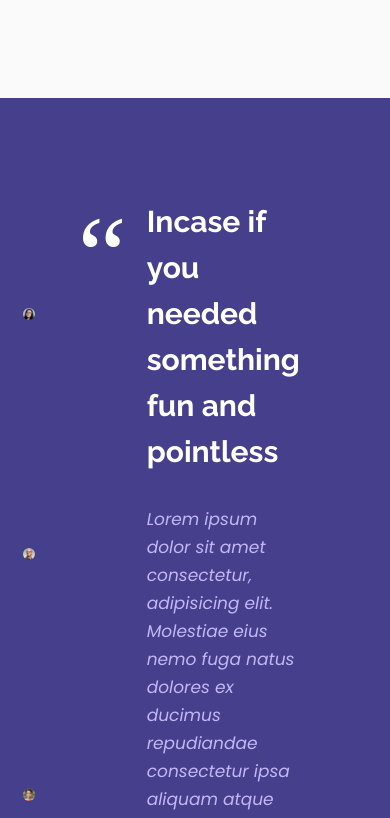
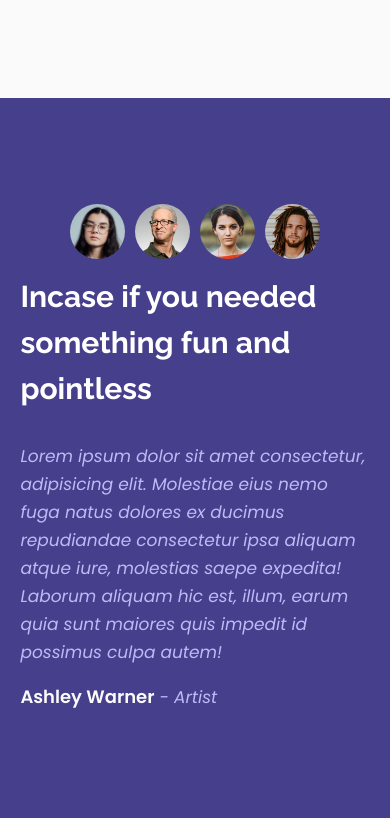
Before and after one commit to melodyyun/Lisbon, a plain HTML site: page index.html in a window 390 px wide. Shown: the part 7441-8259 px from the top of the page. Drawn offline with nearby package versions, Linux system fonts and the light colour scheme.

Commit message:
responsive for quote section completed

```diff
--- a/styles/components/_news.scss
+++ b/styles/components/_news.scss
@@ -2,10 +2,10 @@
     .wrapper{
         padding: 1px;
     }
-    img{
-        max-width: 100%;
-        // max-height: 301px;
-    }
+    // img{
+    //     max-width: 100%;
+    //     // max-height: 301px;
+    // }
     .btn{
         // display: block;
         margin: 0 auto;
@@ -49,7 +49,7 @@
         vertical-align: middle;
     }
     img{
-        width: 100%;
+        max-width: 100%;
     }
 }
 .news__container--1{
@@ -113,6 +113,11 @@
     .col-3{
         grid-template-columns: repeat(2, 1fr);
     }
+    .news__container{
+        img{
+            width: 100%;
+        }
+    }
     .news__container--1{
         display: block;
         grid-column: 1;
@@ -125,6 +130,7 @@
         }
     }
 }
+// 655px
 
 @media (max-width: 655px){
     .col-3{
--- a/styles/components/_quote.scss
+++ b/styles/components/_quote.scss
@@ -5,6 +5,7 @@
         padding: 10rem 0;
         display: flex;
         flex-flow: row wrap;
+    }
     .quote__pictures{
             display: flex;
             flex-flow: column;
@@ -14,7 +15,7 @@
             height: auto;
             margin-right: 2rem;
             img{
-                width: calc(100% - 5px);
+                width: 5.5rem;
                 box-sizing: content-box;
                 height: auto;
                 border-radius: 50%;
@@ -28,19 +29,19 @@
     .quote__pictures:first-child{
         margin-top: -5px;
     }
-        .quote__text{
-            width: 45%;
-            color: $white;
-            p{
-                color: $white;
-            }
-            &--smart{
+    .quote__text--smart{
         font-family: PlantagenetCherokee;
         color:  $white;
         font-size: 110px;
         margin: 0rem 2rem;
         height: auto;
         line-height: 113px;
+    }
+    .quote__text{
+        width: 45%;
+        color: $white;
+        p{
+            color: $white;
         }
         &--title{
             font-family: 'Raleway', sans-serif;
@@ -74,4 +75,50 @@
         }
     }
 }
+
+@media (max-width: 1200px){
+    .quote{
+        .quote__text{
+            width: 60%;
         }
+    }
+}
+
+@media (max-width: 900px){
+    .quote{
+        .quote__text{
+            width: 80%;
+        }
+    }
+}
+
+@media (max-width:760px){
+    .quote{
+        .wrapper{
+            display: block;
+            position: relative;
+        }
+        .quote__pictures{
+            display: flex;
+            flex-flow: row wrap;
+            width: 100%;
+            justify-content: center;
+            // WHY IS THIS NOT WOKRING!!!!!!!!!
+            margin-right: 0;
+        }
+        .quote__pictures:first-child{
+            margin-top: 0;
+        }
+        .quote__text--smart{
+            display: none;
+        }
+        .quote__text{
+            width: 100%;
+            margin-top: 1rem;
+            &--smart{
+                position: absolute;
+                line-height: 10px;
+            }
+        }
+    }
+}
```
Also changed, not shown: styles/styles.css. Lines whose indentation alone changed are shown as unchanged.
